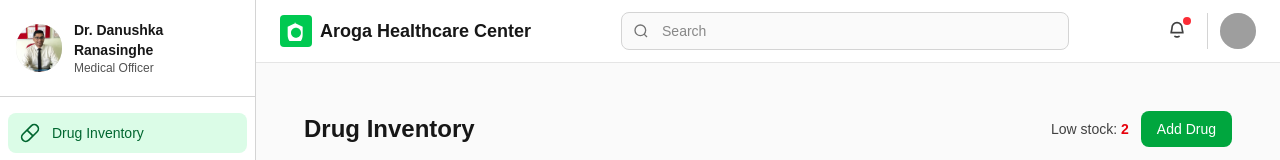
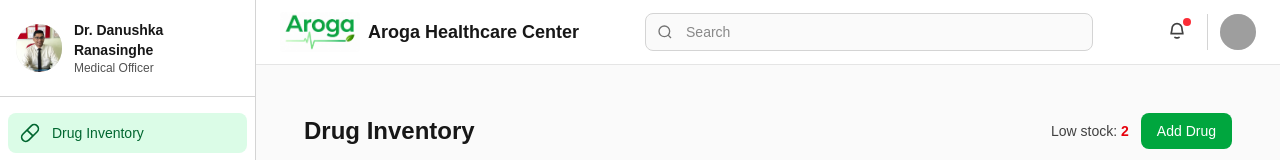
Before and after one commit to Arogya-Medical-Center/aroga-frontend, a Next.js app: page /dashboard/drug-inventory in a window 1280 px wide. Shown: the top 160 px of the page. Built offline with nearby package versions, Linux system fonts and the light colour scheme; no server answers; sample sign-in values are in the browser's storage; grey boxes are pictures that could not be loaded.

Commit message:
add logo in to top nav bar

```diff
--- a/src/app/components/TopNav.tsx
+++ b/src/app/components/TopNav.tsx
@@ -35,14 +35,14 @@ export default function TopNav({ user, className }: Props) {
       <div className="flex items-center justify-between gap-4">
         {/* Logo */}
         <div className="flex items-center gap-2">
-          <div className="h-8 w-8 rounded bg-green-500 flex items-center justify-center">
-            <svg
-              className="h-5 w-5 text-white"
-              viewBox="0 0 24 24"
-              fill="currentColor"
-            >
-              <path d="M12 2L2 7v10c0 5.55 3.84 10.74 9 12 5.16-1.26 9-6.45 9-12V7l-10-5zm0 18c-3.31 0-6-2.69-6-6s2.69-6 6-6 6 2.69 6 6-2.69 6-6 6z" />
-            </svg>
+          <div className="relative h-10 w-20 rounded overflow-hidden">
+            <Image
+              src="/logo.jpg"
+              alt="Aroga Healthcare Center Logo"
+              fill
+              className="object-cover"
+              priority
+            />
           </div>
           <span className="text-lg font-semibold text-neutral-900">
             Aroga Healthcare Center
```
Also changed, not shown: public/logo.jpg (added).
